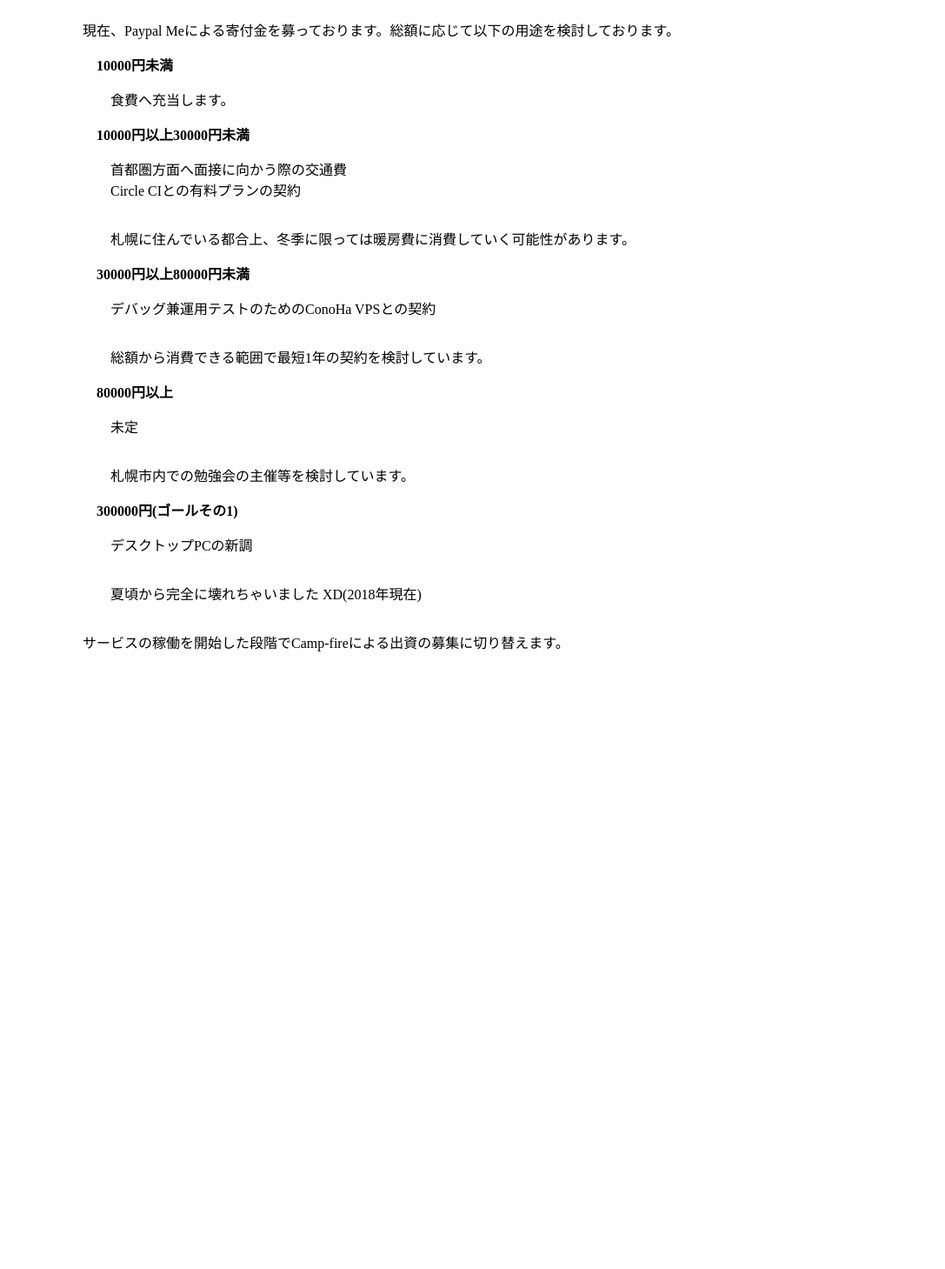
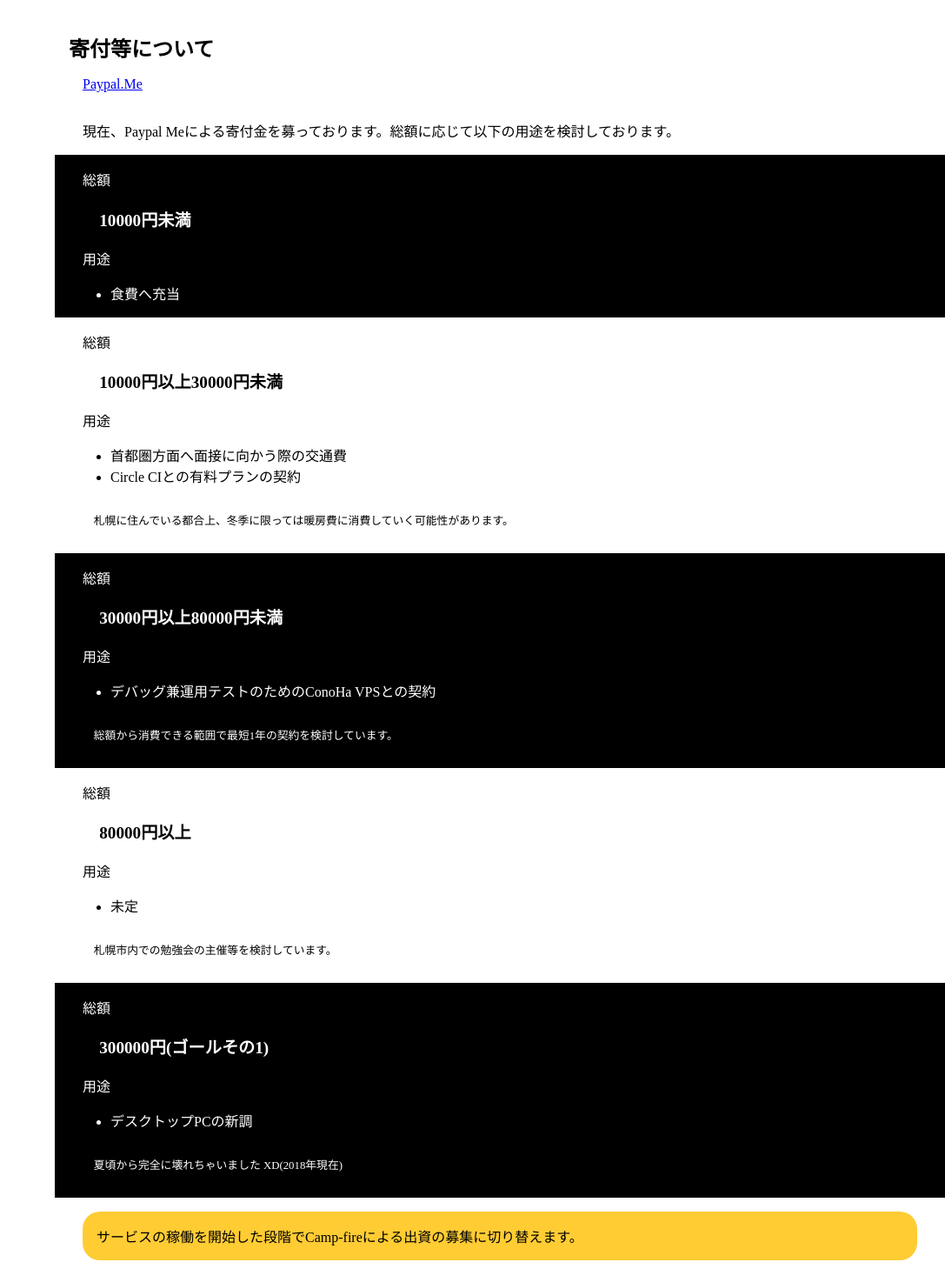
Before and after one commit to t-matsudate/my-profile, a Vue app: page / in a window 1280 px wide. Shown: the part 9371-10830 px from the top of the page at 87% size, without its empty margins (193-1280 px from the left). Before the commit the page ends 10153 px from the top, so only its background shows below. Built offline with nearby package versions, Linux system fonts and the light colour scheme.

Commit message:
Changes layout to CSS Grids.

```diff
--- a/src/components/main/Donate.vue
+++ b/src/components/main/Donate.vue
@@ -3,32 +3,65 @@
     <h2 class="section-titles">寄付等について</h2>
     <div class="section-contents">
       <p id="paypal-me"><a href="https://www.paypal.me/funchs">Paypal.Me</a></p>
-      <div id="donate">現在、Paypal Meによる寄付金を募っております。総額に応じて以下の用途を検討しております。
+      <p id="donate">現在、Paypal Meによる寄付金を募っております。総額に応じて以下の用途を検討しております。</p>
       <ul id="plans">
-          <li><strong class="captions">10000円未満</strong>
-            <p class="descriptions">食費へ充当します。</p>
+        <li>
+          <ul>
+            <li class="totals"><p>10000円未満</p></li>
+            <li class="descriptions">
+              <ul class="items">
+                <li>食費へ充当</li>
+              </ul>
             </li>
-          <li><strong class="captions">10000円以上30000円未満</strong>
-            <p class="descriptions">首都圏方面へ面接に向かう際の交通費<br>
-              Circle CIとの有料プランの契約
-            </p>
+          </ul>
+        </li>
+        <li>
+          <ul>
+            <li class="totals"><p>10000円以上30000円未満</p></li>
+            <li class="descriptions">
+              <ul class="items">
+                <li>首都圏方面へ面接に向かう際の交通費</li>
+                <li>Circle CIとの有料プランの契約</li>
+              </ul>
               <p class="notes">札幌に住んでいる都合上、冬季に限っては暖房費に消費していく可能性があります。</p>
             </li>
-          <li><strong class="captions">30000円以上80000円未満</strong>
-            <p class="descriptions">デバッグ兼運用テストのためのConoHa VPSとの契約</p>
+          </ul>
+        </li>
+        <li>
+          <ul>
+            <li class="totals"><p>30000円以上80000円未満</p></li>
+            <li class="descriptions">
+              <ul class="items">
+                <li>デバッグ兼運用テストのためのConoHa VPSとの契約</li>
+              </ul>
               <p class="notes">総額から消費できる範囲で最短1年の契約を検討しています。</p>
             </li>
-          <li><strong class="captions">80000円以上</strong>
-            <p class="descriptions">未定</p>
+          </ul>
+        </li>
+        <li>
+          <ul>
+            <li class="totals"><p>80000円以上</p></li>
+            <li class="descriptions">
+              <ul class="items">
+                <li>未定</li>
+              </ul>
               <p class="notes">札幌市内での勉強会の主催等を検討しています。</p>
             </li>
-          <li><strong class="captions">300000円(ゴールその1)</strong>
-            <p class="descriptions">デスクトップPCの新調</p>
+          </ul>
+        </li>
+        <li>
+          <ul>
+            <li class="totals"><p>300000円(ゴールその1)</p></li>
+            <li class="descriptions">
+              <ul class="items">
+                <li>デスクトップPCの新調</li>
+              </ul>
               <p class="notes">夏頃から完全に壊れちゃいました XD(2018年現在)</p>
             </li>
           </ul>
-        <p>サービスの稼働を開始した段階でCamp-fireによる出資の募集に切り替えます。</p>
-      </div>
+        </li>
+      </ul>
+      <p id="note-campfire">サービスの稼働を開始した段階でCamp-fireによる出資の募集に切り替えます。</p>
     </div>
   </section>
 </template>
@@ -65,20 +98,62 @@
                 }
 
                 #plans {
+                    display: grid;
+                    grid-template-rows: repeat(5, auto);
                     list-style: none;
-                    margin: 1em;
 
-                    .captions {
+                    & > li {
+                        margin: 0em -1em 0em -1em;
+                    }
+
+                    & > li:nth-child(odd) {
+                        background-color: rgb(0,0,0);
+                        color: rgb(255,255,255);
+                    }
+
+                    ul {
+                        list-style: none;
+                        margin: 1em 2em 1em 2em;
+                    }
+
+                    p {
+                        padding: 1em;
+                        font-size: 120%;
                         font-weight: bold;
+                        font-style: normal;
+                    }
+
+                    .totals {
+                        &::before {
+                            display: block;
+                            content: "総額";
+                        }
                     }
 
                     .descriptions {
-                        padding: 1em;
+                        &::before {
+                            display: block;
+                            content: "用途";
+                        }
+
+                        .items {
+                            list-style: outside;
+                            margin: 1em 2em 1em 2em;
+                        }
                     }
 
                     .notes {
+                        font-size: 0.8em;
+                        font-weight: normal;
+                        font-style: normal;
+                    }
+                }
+
+                #note-campfire {
+                    margin: 1em;
                     padding: 1em;
-                    }
+                    background-color: hsl(45,100%,60%);
+                    border-radius: 20px;
                 }
             }
         }
```
Lines whose indentation alone changed are shown as unchanged.
